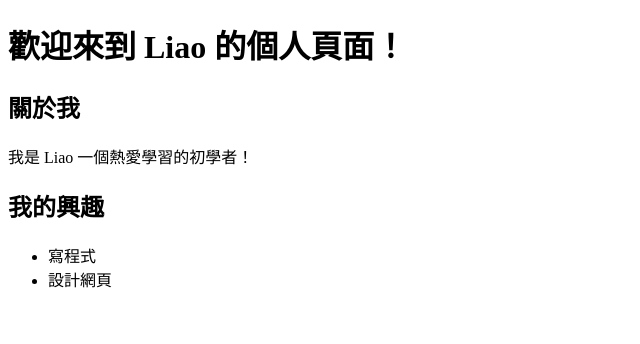
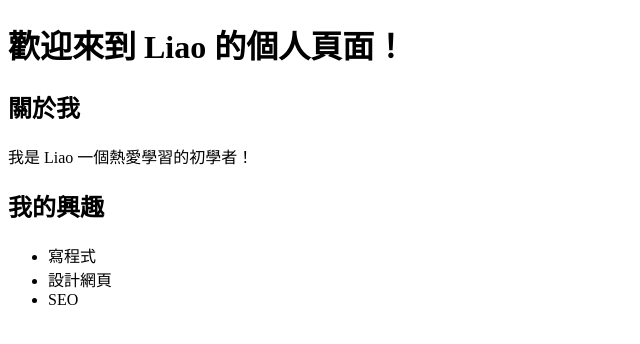
Before and after one commit to flpliao/demo, a plain HTML site: page index.html in a window 1280 px wide. Shown: the full height of the page, 0-640 px from the left. Drawn offline with Linux system fonts and the light colour scheme.

Commit message:
修改內容

```diff
--- a/index.html
+++ b/index.html
@@ -14,6 +14,7 @@
 <ul>
   <li>寫程式</li>
   <li>設計網頁</li>
+  <li>SEO</li>
 </ul>
 </body>
 </html>
```
